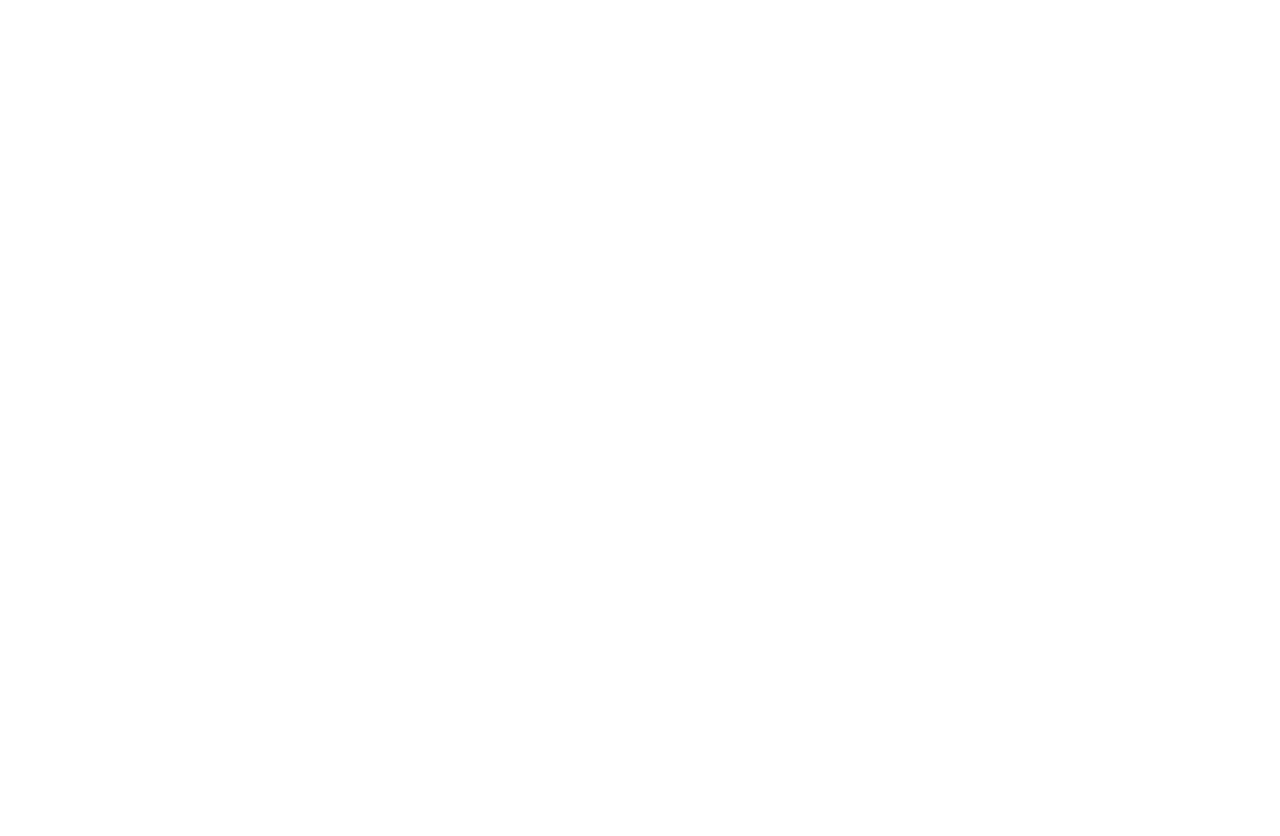
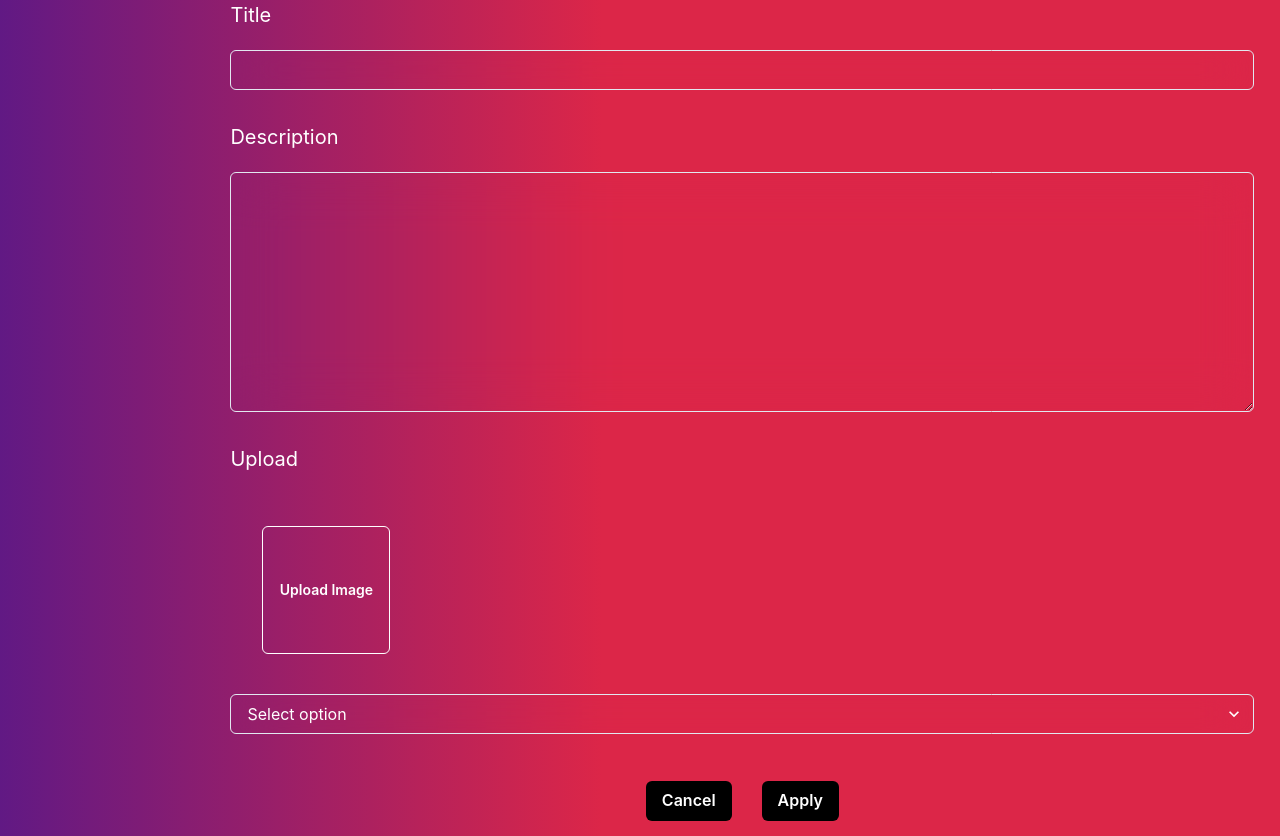
Before and after one commit to MasterHermit/preplabs--project, a React (Create React App) app: page / in a window 1280 px wide. Before the commit this address had no page. Before the commit the page ends 800 px from the top, so only its background shows below. Built offline with nearby package versions, Linux system fonts and the light colour scheme.

Commit message:
Tasks added to do in text Editor

```diff
--- a/src/App.js
+++ b/src/App.js
@@ -22,12 +22,13 @@
 export default function App() {
     return (
         <div>
-            <Router>
+            <TextEditor />
+            {/* <Router>
                 <Routes>
                     <Route path="/jobs" element={<JobSection />} />
                     <Route path="/jobs/details" element={<MobileViewJobSection />} />
                 </Routes>
-            </Router>
+            </Router> */}
         </div>
     )
 }
--- a/src/text_editor/TextEditor.js
+++ b/src/text_editor/TextEditor.js
@@ -32,7 +32,9 @@
     const handleImageUpload = async (event) => {
         setIsLoading(true);
         const file = event.target.files[0];
-
+        //Tasks to-do
+        //check if it is a valid image file or not
+        //dissolve the error appearing if you cancel instead of selecting a image
         try {
             const newImage = { file };
             setImages((prevImages) => [...prevImages, newImage]);
@@ -176,7 +178,7 @@
                                 )}
                             </Button>
                         </label>
-                        {images.map((image, index) => (
+                        {images.length < 1 ? "" : images.map((image, index) => (
                             <Box w="15%" h="15%" key={index} position="relative" ml={2}>
                                 <CloseButton
                                     size="md"
```
